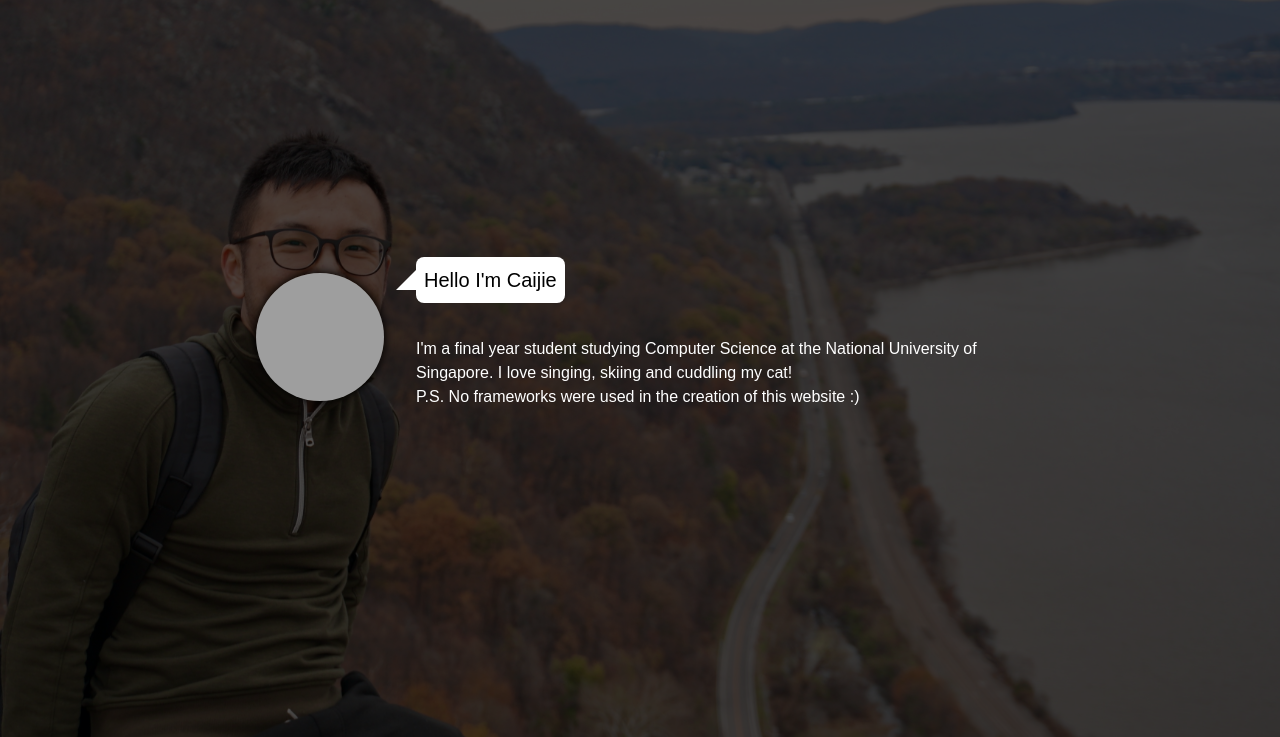
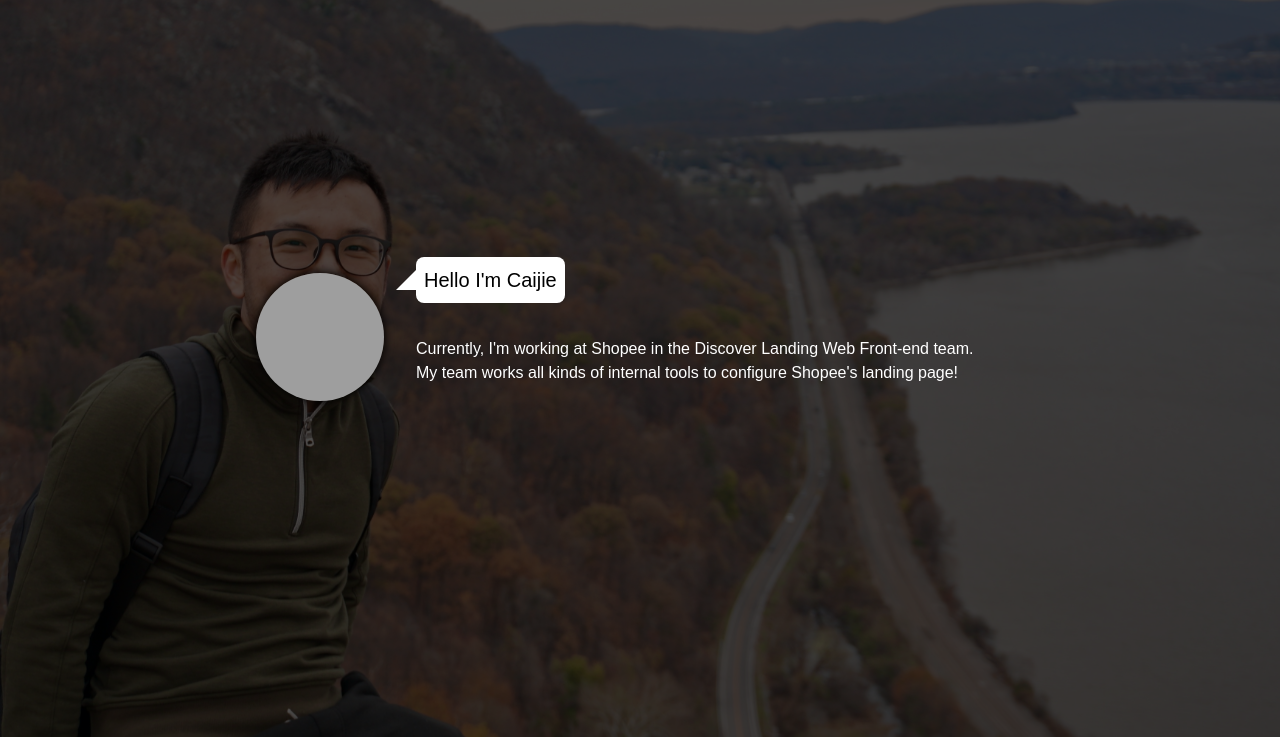
Before and after one commit to rbth7e5/CS3240_Lab3, a website built with Parcel: page index.html in a window 1280 px wide. Shown: the part 63-800 px from the top of the page. Built offline with nearby package versions, Linux system fonts and the light colour scheme; grey boxes are pictures that could not be loaded.

Commit message:
update intro message

```diff
--- a/index.html
+++ b/index.html
@@ -90,10 +90,9 @@
       </div>
       <div id="intro-content" class="intro-content">
         <p id="intro-text">
-          I'm a final year student studying Computer Science at the National
-          University of Singapore. I love singing, skiing and cuddling my cat!
+          Currently, I'm working at Shopee in the Discover Landing Web Front-end team.
           <br />
-          P.S. No frameworks were used in the creation of this website :)
+          My team works all kinds of internal tools to configure Shopee's landing page!
         </p>
       </div>
     </div>
```
Also changed, not shown: .htmlnanorc.js (added).
